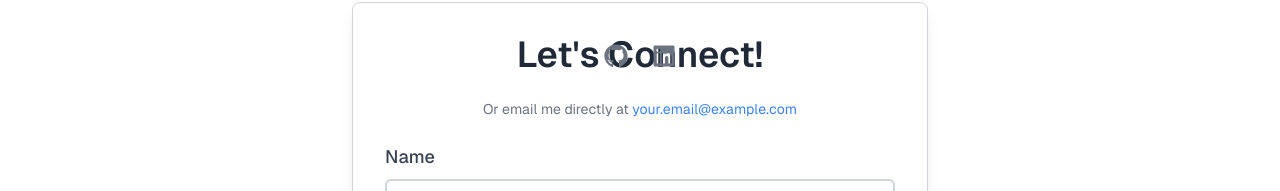
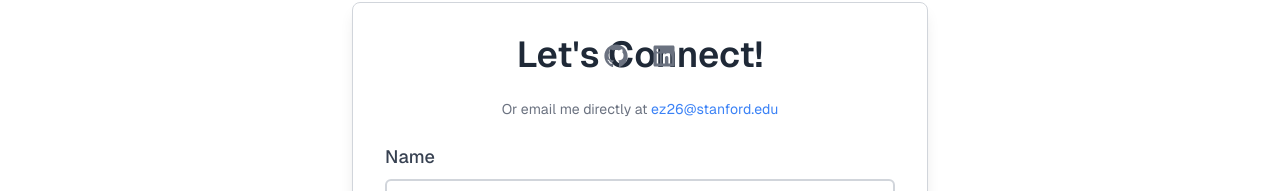
Before and after one commit to coderwizz/portfolio, a Next.js app: page / in a window 1280 px wide. Shown: the part 716-907 px from the top of the page. Built offline with nearby package versions, Linux system fonts and the light colour scheme.

Commit message:
Update contact-form.tsx

```diff
--- a/components/ui/contact-form.tsx
+++ b/components/ui/contact-form.tsx
@@ -42,7 +42,7 @@ const ContactForm: React.FC = () => {
       <p className="text-center text-sm text-gray-500 mb-6">
         Or email me directly at{" "}
         <a href="mailto:ez26@stanford.edu" className="text-blue-500 hover:underline">
-          your.email@example.com
+          ez26@stanford.edu
         </a>
       </p>
 
```
